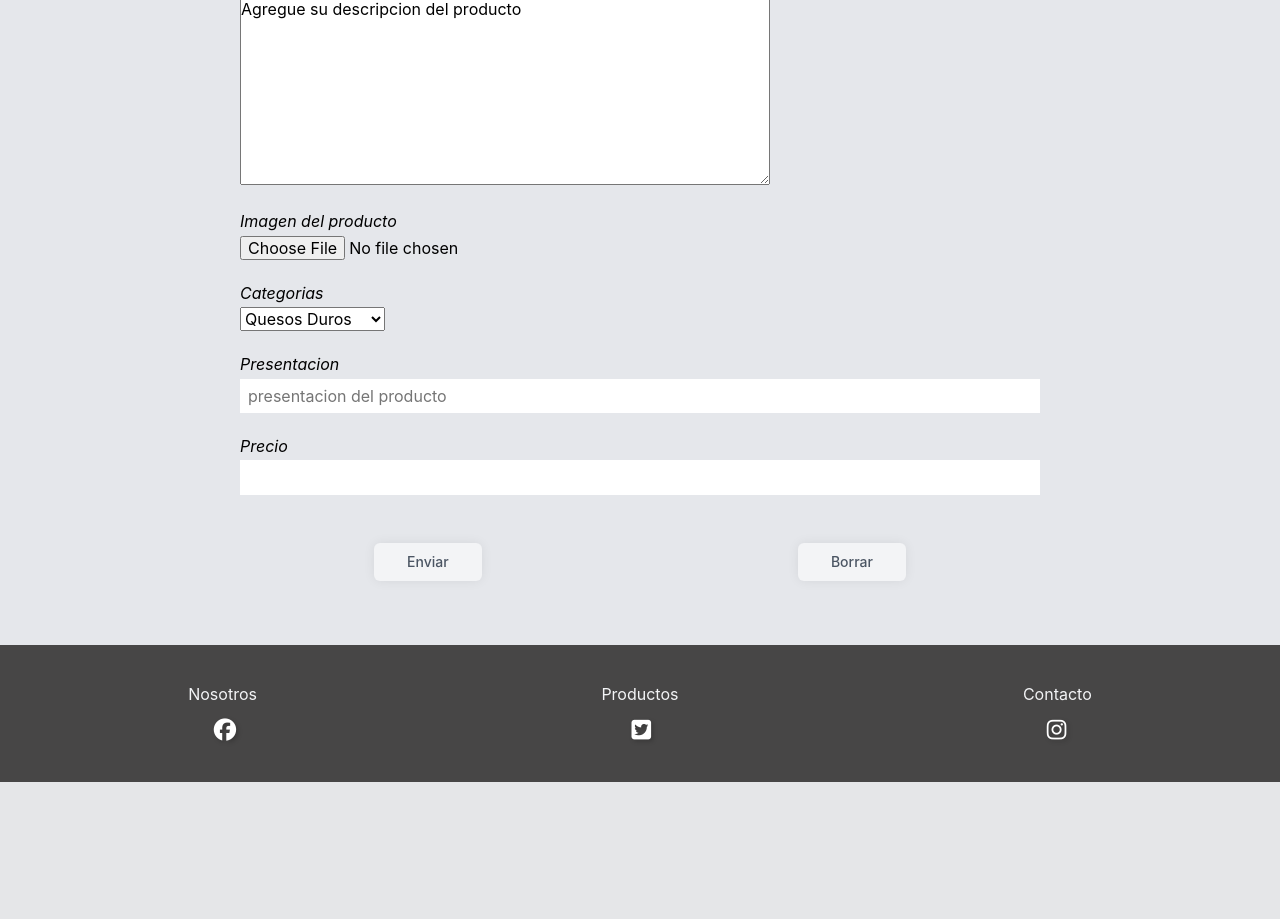
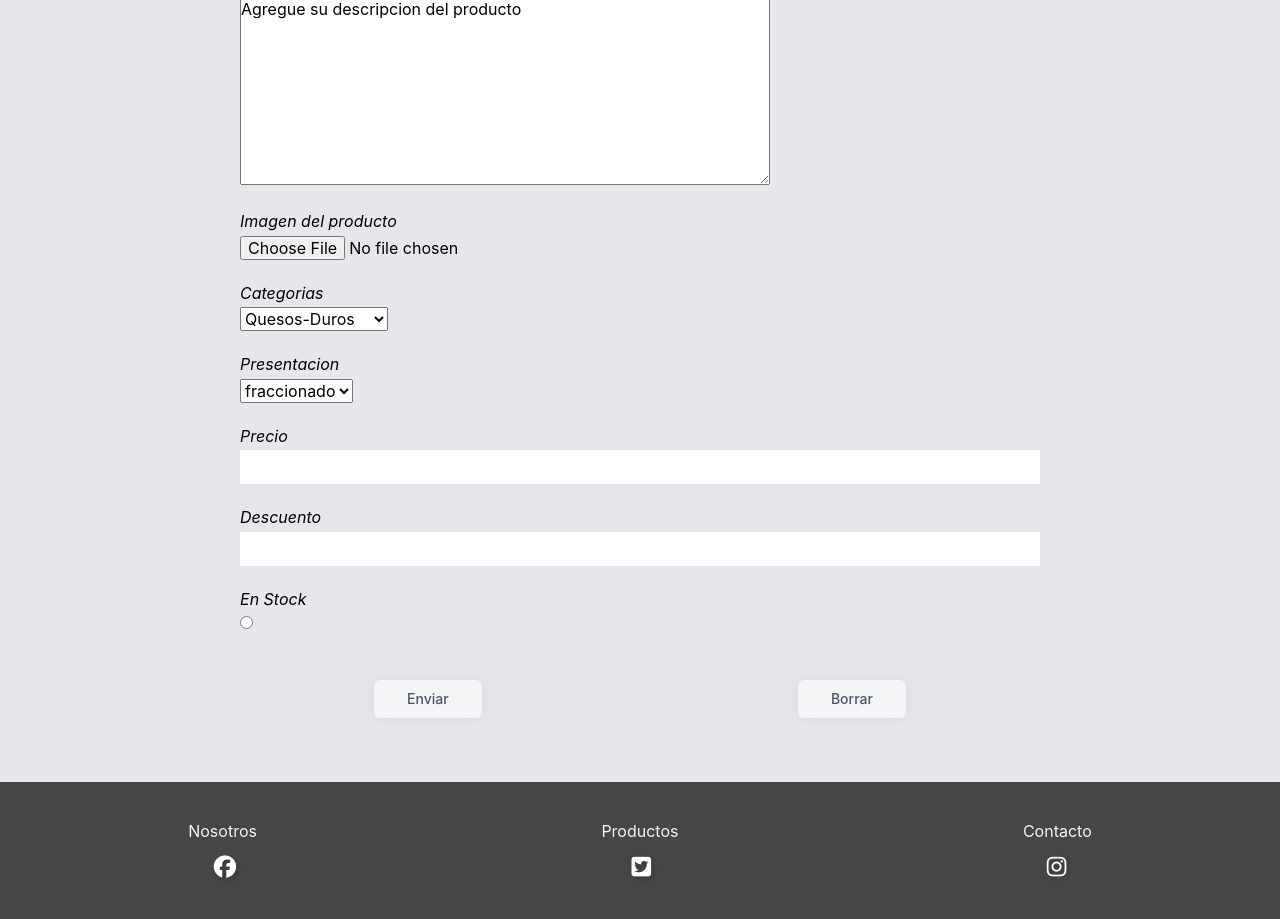
Before and after one commit to Sachonski/grupo_8_Chistech, a Node server app: page /productoCreacion in a window 1280 px wide. Shown: the part 268-1187 px from the top of the page. Before the commit the page ends 1050 px from the top, so only its background shows below. Run offline with Node 20, Linux system fonts and the light colour scheme; some libraries are stand-ins or nearby versions.

Commit message:
completando campos form creacion

```diff
--- a/src/views/productoCreacion.ejs
+++ b/src/views/productoCreacion.ejs
@@ -11,47 +11,59 @@
 
                     <h2>Crear Producto</h2>
 
-                    <form action="/src/views/productoCreacion.ejs" method="post" class=""></form>
+                    <form action="/src/views/productoCreacion.ejs" method="post" class="" ></form>
 
                     <div class="form-control">
                         <label>Nombre del Producto</label>
-                        <input type="text" name="nombre" placeholder="Nombre del producto" required class="control">
+                        <input type="text" name="name" placeholder="Nombre del producto" required class="control">
                         <span class="feedback" id="feedback"></span>
                     </div>
 
                     <div class="form-control">
                         <label>Descripcion del producto</label>
-                        <textarea name="descripcion" rows="10" cols="50">Agregue su descripcion del producto</textarea>
+                        <textarea name="description" rows="10" cols="50">Agregue su descripcion del producto</textarea>
                         <span class="feedback" id="feedback"></span>
                     </div>
 
                     <div class="form-control">
                         <label>Imagen del producto</label>
-                        <input type="file" accept=".jpg,.png">
+                        <input type="file" name="image" accept=".jpg,.png">
                     </div>
 
                     <div class="form-control">
                         <label>Categorias</label>
-                        <select name="Categorias">
-                            <option value="quesos-duros" selected>Quesos Duros</option>
-                            <option value="quesos-blandos">Quesos Blandos</option>
-                            <option value="quesos-azules">Quesos Azules</option>
-                            <option value="quesos-frescos">Quesos Frescos</option>
-                            <option value="quesos-corteza">Quesos Corteza</option>
+                        <select name="category"required>
+                            <option value="quesos-duros" selected>Quesos-Duros</option>
+                            <option value="quesos-blandos">Quesos-Blandos</option>
+                            <option value="quesos-azules">Quesos-Azules</option>
+                            <option value="quesos-frescos">Quesos-Frescos</option>
+                            <option value="quesos-corteza">Quesos-Corteza</option>
                         </select>
                     </div>
 
                     <div class="form-control">
                         <label>Presentacion</label>
-                        <input type="text" name="presentacion" placeholder="presentacion del producto" required
-                            class="control">
+                        <select name="category" required>
+                            <option value="fraccionado" selected>fraccionado</option>
+                            <option value="quesos-blandos">horma</option>
+                        </select>
                         <span class="feedback" id="feedback"></span>
                     </div>
 
                     <div class="form-control">
                         <label>Precio</label>
-                        <input type="value" name="precio-del-producto" required class="control">
+                        <input type="number" name="price" required class="control">
                         <span class="feedback" id="feedback"></span>
+                    </div>
+
+                    <div class="form-control">
+                        <label>Descuento</label>
+                        <input type="number" name="discount" required class="control">
+                        <span class="feedback" id="feedback"></span>
+                    </div>
+                    <div class="form-control">
+                        <label>En Stock</label>
+                        <input type="radio" name="stock" value="true">
                     </div>
 
                     <div class="buttons">
```
